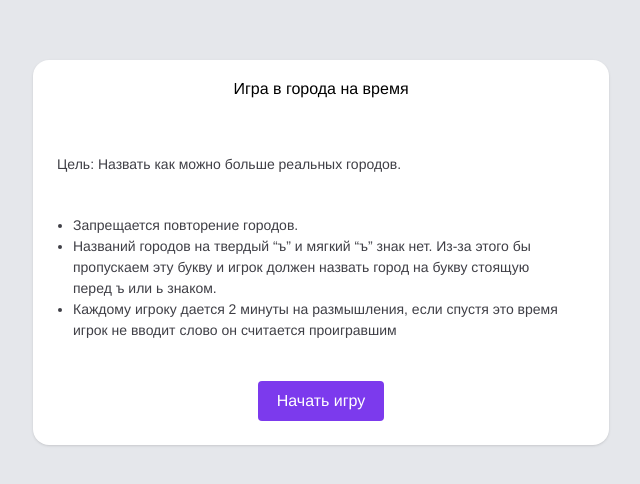
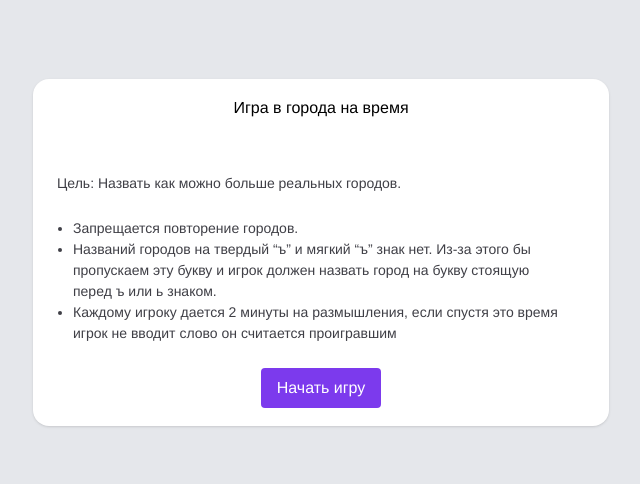
Before and after one commit to dmtrack/quiz, a Next.js app: page / in a window 1280 px wide. Shown: the part 148-632 px from the top of the page, without its empty margins (319-959 px from the left). Built offline with nearby package versions, Linux system fonts and the light colour scheme.

Commit message:
fix: card props

```diff
--- a/src/components/Button/Button.tsx
+++ b/src/components/Button/Button.tsx
@@ -1,14 +1,16 @@
 export interface ButtonProps {
     title: string;
     action: () => void;
+    isDisabled: boolean;
 }
 
-export const Button = ({ title, action }: ButtonProps) => {
+export const Button = ({ title, action, isDisabled = false }: ButtonProps) => {
     return (
         <button
+            disabled={isDisabled}
             onClick={action}
-            className=' w-[126px] h-[40px] text-white text-base  font-medium font-sans
-         rounded bg-accent-color'>
+            className=' px-4 py-2 text-white text-base  font-medium font-sans
+         rounded bg-accent-color hover:opacity-80 transition-all'>
             {title}
         </button>
     );
--- a/src/pages/index.tsx
+++ b/src/pages/index.tsx
@@ -12,7 +12,7 @@ export default function Home() {
         <section className='flex items-center justify-center h-screen w-full font-sans'>
             <div
                 className='flex flex-col items-center shrink-0 bg-accent-color
-             max-w-xl grow h-[385px] box-border bg-white rounded-2xl
+             max-w-xl grow h-[347px] box-border bg-white rounded-2xl
               shadow gap-3'>
                 <Header title='Игра в города на время' />
                 <div
--- a/src/styles/globals.css
+++ b/src/styles/globals.css
@@ -12,7 +12,6 @@
 }
 
 body {
-    border: none;
     color: var(--font-gray);
     background: var(--cool-gray-200, #e5e7eb);
 }
```
Also changed, not shown: src/styles/fonts/index.css (added, +8 -0 lines), src/styles/fonts/helveticaneue.woff (added), src/styles/fonts/helveticaneue.woff2 (added).
